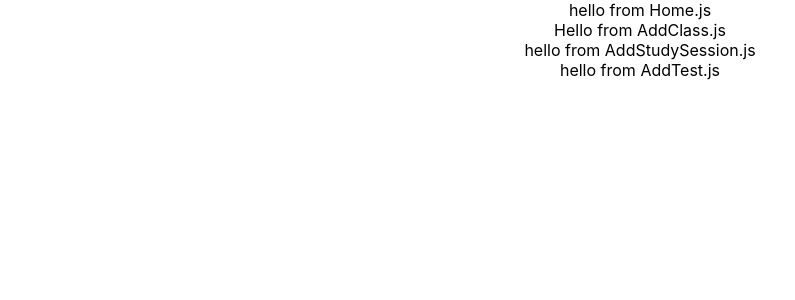
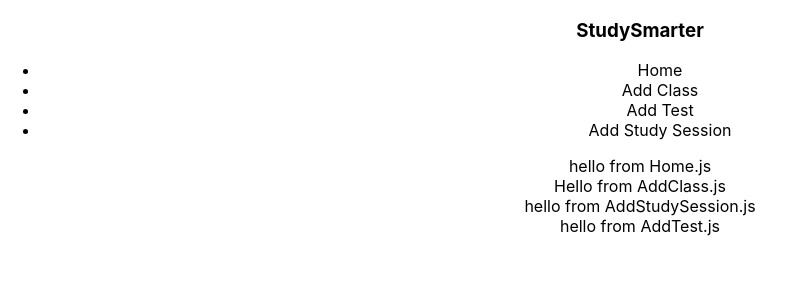
Before and after one commit to cparch/studySmarter, a React (Create React App) app: page / in a window 1280 px wide. Shown: the top 300 px of the page, without its empty margins (0-795 px from the left). Built offline with nearby package versions, Linux system fonts and the light colour scheme.

Commit message:
Add Nav component

```diff
--- a/src/App.js
+++ b/src/App.js
@@ -2,6 +2,7 @@ import React from 'react';
 import logo from './logo.svg';
 
 import './App.css';
+import Nav from './Components/Nav.js';
 import Home from './Components/Home/Home.js';
 import AddClass from './Components/AddClass.js';
 import AddStudySession from './Components/AddStudySession.js';
@@ -10,6 +11,7 @@ import AddTest from './Components/AddTest.js';
 function App() {
   return (
     <div className="App">
+      <Nav/>
       <Home/>
       <AddClass/>
       <AddStudySession/>
--- /dev/null
+++ b/src/Components/Nav.js
@@ -0,0 +1,18 @@
+import React from 'react';
+
+const Nav = () => {
+
+  return (
+    <nav>
+      <h3>StudySmarter</h3>
+      <ul>
+        <li>Home</li>
+        <li>Add Class</li>
+        <li>Add Test</li>
+        <li>Add Study Session</li>
+      </ul>
+    </nav>
+  )
+};
+
+export default Nav;
```
